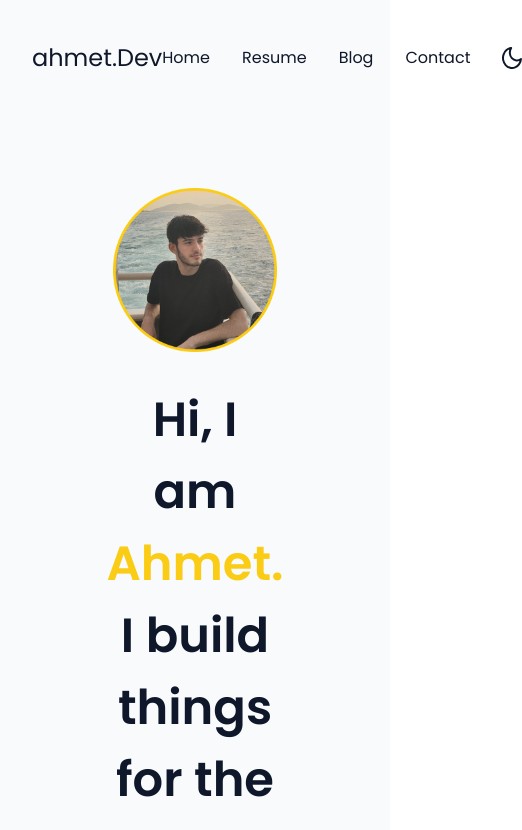
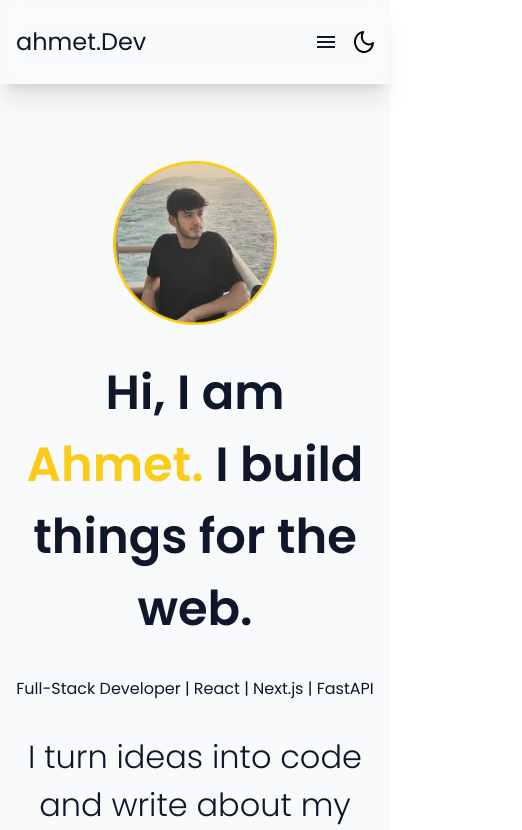
Before and after one commit to kaya70875/personal, a Next.js app: page / in a window 390 px wide. Shown: the top 830 px of the page, 522 px wide, since content can reach past the window. Built offline with nearby package versions, Linux system fonts and the light colour scheme.

Commit message:
make responsive adjustments

```diff
--- a/src/app/page.tsx
+++ b/src/app/page.tsx
@@ -53,7 +53,7 @@ export default function Home() {
   ] as const;
 
   return (
-    <main className="flex flex-col sections-gap mx-24">
+    <main className="flex flex-col sections-gap mx-0 2xl:mx-24 navbar-space">
       <section className="hero flex flex-col gap-8 items-center justify-center text-center relative">
         <header>
           <Image src={myImage} alt="profile-img" width={164} height={164} />
@@ -75,7 +75,7 @@ export default function Home() {
 
       <section className="projects flex flex-col gap-8">
         <header className="section-header">Projects</header>
-        <motion.div className="project-cards grid grid-cols-2 justify-items-center gap-12" initial={{ transform: "translateY(100px)" }} viewport={{ once: true, amount: 0.1 }} whileInView={{ transform: "translateY(0px)" }} transition={{ type: 'spring' }}>
+        <motion.div className="project-cards grid grid-cols-1 md:grid-cols-2 justify-items-center gap-12" initial={{ transform: "translateY(100px)" }} viewport={{ once: true, amount: 0.1 }} whileInView={{ transform: "translateY(0px)" }} transition={{ type: 'spring' }}>
           {PROJECTS.map((project, index) => (
             <AnimatedBorderCard key={index} prime={project.prime}>
               <ProjectCard link={project.link} name={project.name} desc={project.desc} image={{ src: project.image }} key={index} />
@@ -86,7 +86,7 @@ export default function Home() {
 
       <section className="skills flex flex-col gap-8">
         <header className="section-header">Skills</header>
-        <div className="skill-buttons grid grid-cols-4 gap-4">
+        <div className="skill-buttons flex flex-wrap md:grid md:grid-cols-4 gap-4">
           {SKILLS.map((skill, index) => (
             <SkillButton name={skill.name} icon={skill.icon} key={index} />
           ))}
@@ -106,7 +106,7 @@ export default function Home() {
 
       <section className="contact">
         <header className="section-header">Contact</header>
-        <div className="flex w-full flex-1 gap-8">
+        <div className="flex w-full flex-col lg:flex-row lg:flex-1 gap-8">
           <ContactInfoCard />
           <SendMessageCard />
         </div>
--- a/src/components/Navbar.tsx
+++ b/src/components/Navbar.tsx
@@ -1,8 +1,14 @@
+'use client';
+
 import IconMoon from '@/svg/IconMoon'
-import React from 'react'
+import React, { useState } from 'react'
 import NavLink from './NavLink';
+import { MdMenu } from 'react-icons/md';
+import MobileNav from './mobile/MobileNav';
 
-export const navLinks = [
+export default function Navbar() {
+
+    const navLinks = [
         {
             name: 'Home',
             url: '/'
@@ -19,21 +25,32 @@ export const navLinks = [
             name: 'Contact',
             url: '/contact'
         },
-] as const;
+    ];
 
-export default function Navbar() {
+    const [open, setOpen] = useState(false);
+
     return (
-        <nav className='flex w-full items-center p-4 justify-between'>
+        <nav className='flex w-full items-center justify-between fixed top-0 left-0 default-container shadow-xl z-30 backdrop-blur-sm'>
             <header>
                 <h2>ahmet.Dev</h2>
             </header>
 
-            <ul className='nav-items flex items-center gap-8 text-text cursor-pointer'>
-                {navLinks.map((link, index) => (
-                    <NavLink href={link.url} key={index}>{link.name}</NavLink>
+            <ul className='nav-items hidden md:flex items-center gap-8 text-text cursor-pointer'>
+                {navLinks?.map((link, index) => (
+                    <li key={index}>
+                        <NavLink href={link.url}>{link.name}</NavLink>
+                    </li>
                 ))}
                 <IconMoon />
             </ul>
+
+            <MobileNav open={open} navLinks={navLinks} />
+
+            <div className='flex md:hidden items-center gap-4'>
+                <MdMenu onClick={() => setOpen((prev) => !prev)} className='block md:hidden' size={24} color='var(--color-text)' />
+                <IconMoon />
+            </div>
+
         </nav>
     )
 }
--- a/src/components/ProjectCard.tsx
+++ b/src/components/ProjectCard.tsx
@@ -28,7 +28,7 @@ export default function ProjectCard({ name, image, desc, link }: ProjectCardProp
             <Image className='rounded-lg' src={image.src} width={image.width ?? 500} height={image.height ?? 500} alt='project' />
             <p className='text-text opacity-90 font-light'>{desc}</p>
 
-            <div className="flex items-center gap-16 justify-center w-full">
+            <div className="flex items-center gap-4 sm:gap-8 lg:gap-12 lg:md-8 justify-center w-full flex-col sm:flex-row md:flex-col lg:flex-row">
                 <Link href={link.live} target='__blank'>
                     <Button>View Live</Button>
                 </Link>
--- a/src/components/contact/ContactInfoCard.tsx
+++ b/src/components/contact/ContactInfoCard.tsx
@@ -19,7 +19,7 @@ export default function ContactInfoCard() {
     ] as const;
 
     return (
-        <div className='flex flex-col items-start gap-4 p-6 rounded-lg shadow-lg w-1/2'>
+        <div className='flex flex-col items-start gap-4 p-6 rounded-lg shadow-lg w-full lg:w-1/2'>
             <h3>Contact Information</h3>
             {contactInfo.map((info, index) => (
                 <div key={index} className="info flex items-center gap-6">
--- a/src/components/contact/SendMessageCard.tsx
+++ b/src/components/contact/SendMessageCard.tsx
@@ -5,7 +5,7 @@ export default function SendMessageCard() {
     return (
         <div className='flex flex-col items-start gap-4 p-6 rounded-lg shadow-lg w-full'>
             <h3>Send me a message</h3>
-            <div className='flex items-center gap-4 w-full'>
+            <div className='flex flex-col md:flex-row items-center gap-4 w-full'>
                 <InputField label='Name' placeholder='Your Name' />
                 <InputField label='Email' placeholder='Your Email' />
             </div>
```
Lines whose indentation alone changed are shown as unchanged.
